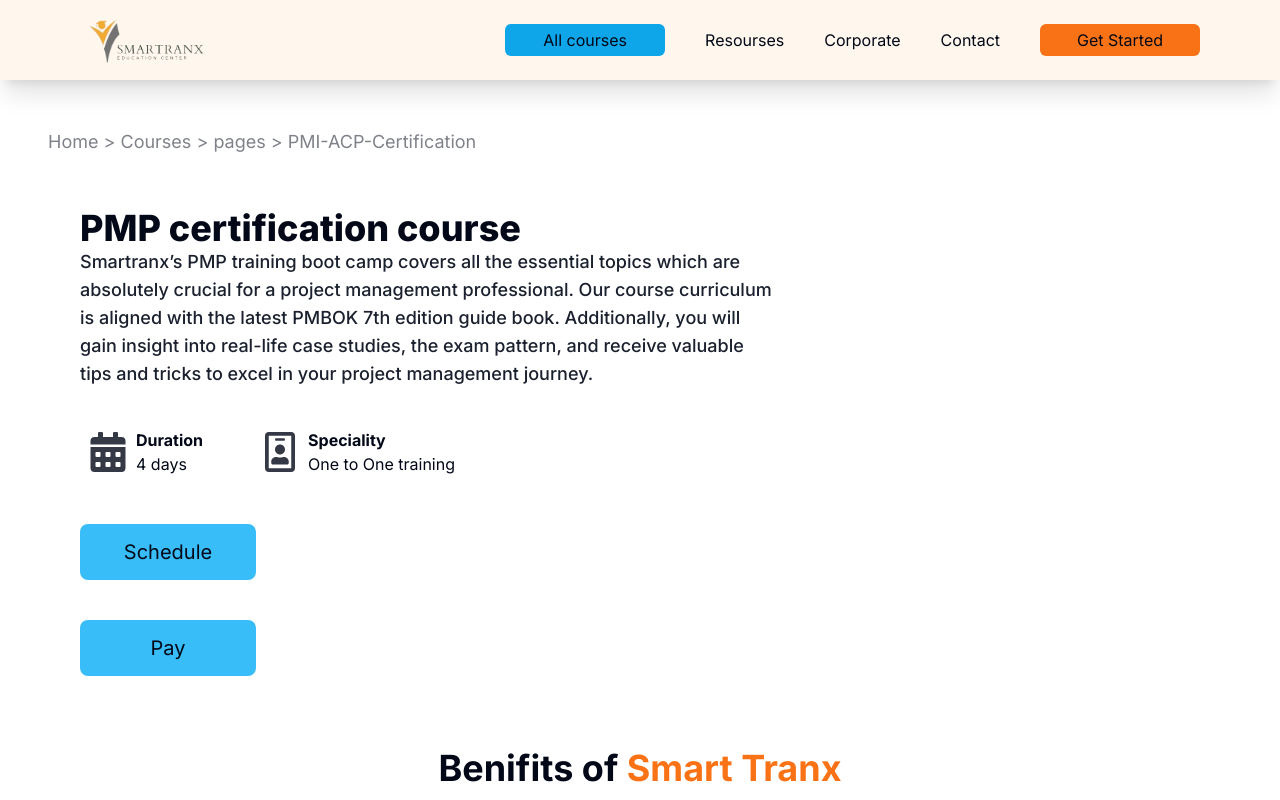
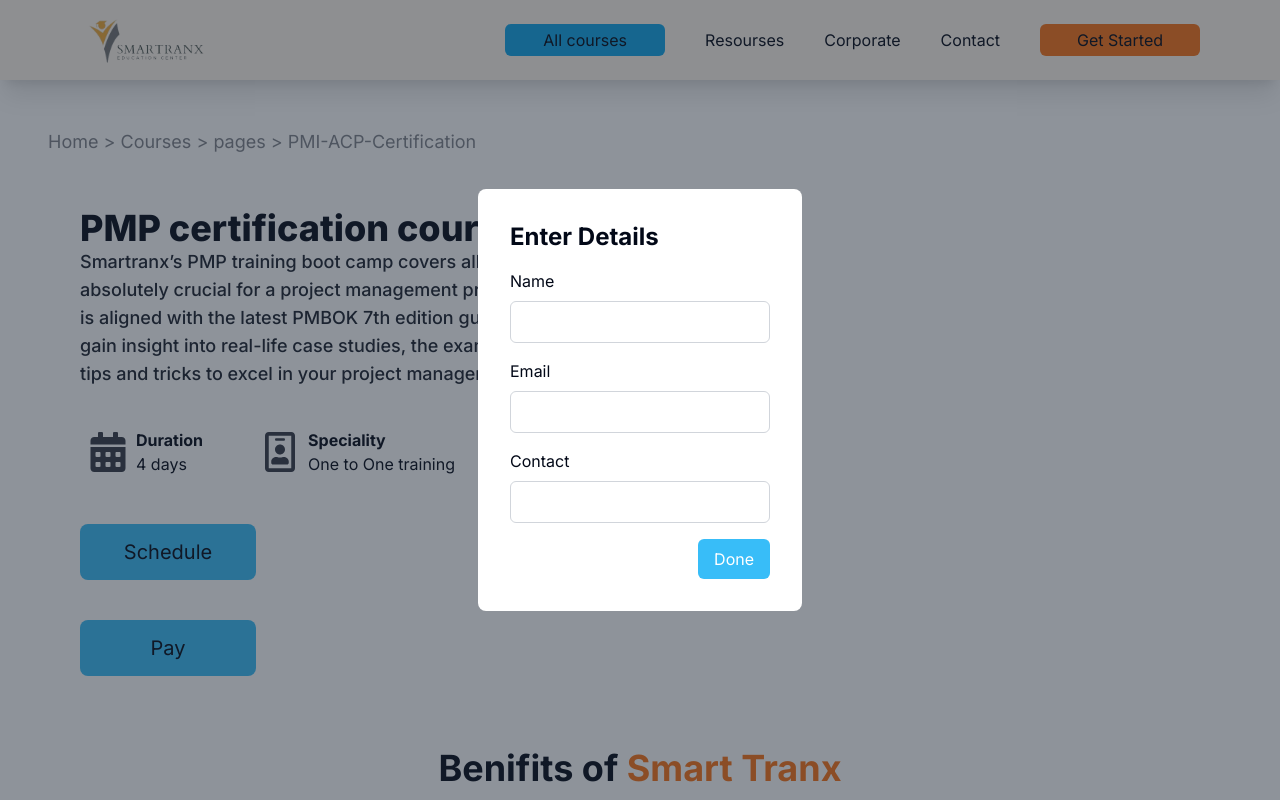
Before and after one commit to speedhs/smart_tranx, a Next.js app: page /Home/Courses/pages/PMI-ACP-Certification in a window 1280 px wide. Both pictures are taken after a click on the button "Schedule". Shown: the top 800 px of the page. Built offline with nearby package versions, Linux system fonts and the light colour scheme; no server answers.

Commit message:
Added details section for payment
Co-Authored-By: Harsh Srivastava <64911433+speedhs@users.noreply.github.com>

```diff
--- a/app/(root)/(routes)/Home/Courses/pages/PMI-ACP-Certification/page.tsx
+++ b/app/(root)/(routes)/Home/Courses/pages/PMI-ACP-Certification/page.tsx
@@ -1,5 +1,4 @@
 "use client";
-
 import React, { useState, useEffect, useRef } from "react";
 import { usePathname } from "next/navigation";
 import { FaCalendarAlt, FaRegIdBadge } from "react-icons/fa";
@@ -16,17 +15,19 @@ import main from "../../api/RazorPay";
 import axios from 'axios';
 import Razorpay from "razorpay";
 
-
 const Page = () => {
-
-  console.log("haha on page")
   const [order, setOrder] = useState<any>(null);
-
   const [order_id, setOrderId] = useState<any>("");
   const [amount, setAmount] = useState<any>(0);
+  const [prefillValues, setPrefillValues] = useState<any>({
+    name: "",
+    email: "",
+    contact: ""
+  });
+  const [isDialogOpen, setIsDialogOpen] = useState(false);
+
   const createOrder = async () => {
       try {
-        console.log("try client mai gaya")
           var amount = 1000
           var currency = "INR"
           var receipt = "receipt#1"
@@ -35,7 +36,6 @@ const Page = () => {
               currency,
               receipt
           });
-          console.log(response.data)
           setAmount(response.data.amount)
           setOrderId(response.data.id)
           setOrder(response.data);
@@ -43,7 +43,9 @@ const Page = () => {
           console.error('Error creating order:', error);
       }
   };
+
   const payment = async () => {
+    try {
       var script = document.createElement('script');
     script.src = 'https://checkout.razorpay.com/v1/checkout.js';
     document.head.appendChild(script);
@@ -56,11 +58,11 @@ const Page = () => {
         "description": "Test Transaction",
         "image": "https://logos.flamingtext.com/Word-Logos/any-design-sketch-name.png",
         "order_id": order_id, // This is a sample Order ID. Pass the `id` obtained in the response of Step 1
-      "callback_url": "http://localhost:8000/api/handle-payment",
+        "callback_url": "http://localhost:8000/api/",
         "prefill": { // We recommend using the prefill parameter to auto-fill customer's contact information especially their phone number
-          "name": "Harsh", // Your customer's name
-          "email": "harsh@gmail.com",
-          "contact": "9000090000" // Provide the customer's phone number for better conversion rates
+            "name": prefillValues.name, // Your customer's name
+            "email": prefillValues.email,
+            "contact": prefillValues.contact // Provide the customer's phone number for better conversion rates
         },
         "notes": {
             "address": "Razorpay Corporate Office"
@@ -70,10 +72,30 @@ const Page = () => {
         }
       };
 
-  // Create a new instance of Razorpay with the defined options
       const rzp1 = new (window as any).Razorpay(options);
       rzp1.open();
+    } catch (error) {
+      console.error('Error during payment:', error);
+    }
   };
+
+  const openDialog = () => {
+    setIsDialogOpen(true);
+    createOrder()
+  };
+
+  const closeDialog = () => {
+    setIsDialogOpen(false);
+  };
+
+  const handleInputChange = (e: React.ChangeEvent<HTMLInputElement>) => {
+    const { name, value } = e.target;
+    setPrefillValues(prevState => ({
+      ...prevState,
+      [name]: value
+    }));
+  };
+
   const path = usePathname();
   const pathSegments = path.split("/").filter((segment) => segment);
 
@@ -145,13 +167,10 @@ const Page = () => {
                 </div>
               </div>
             </div>
-            <button className="w-auto max-w-44 h-auto bg-sky-400 mt-10 min-h-14 rounded-lg p-1" onClick={createOrder}>
-
+            <button className="w-auto max-w-44 h-auto bg-sky-400 mt-10 min-h-14 rounded-lg p-1" onClick={openDialog}>
               <h1 className="text-xl font-normal">Schedule</h1>
             </button>
-
             <button className="w-auto max-w-44 h-auto bg-sky-400 mt-10 min-h-14 rounded-lg p-1" onClick={payment}>
-
               <h1 className="text-xl font-normal">Pay</h1>
             </button>
           </div>
@@ -171,12 +190,6 @@ const Page = () => {
         </div>
         <div ref={sectionRef} className="flex ">
           <Section selectedSection={selectedSection} />
-          {/* <div className="sticky top-0 right-0 mt-14">
-            <SheduleForm
-              title="Project Management Techniques certification training"
-              duration="4 days"
-            />
-          </div> */}
           <div
             ref={formRef}
             className={`fixed top-0 right-0 mt-14 ml-14 ${
@@ -188,6 +201,31 @@ const Page = () => {
         </div>
         <Contactus_card />
       </div>
+      {/* Dialog */}
+      {isDialogOpen && (
+        <div className="fixed top-0 left-0 w-full h-full bg-gray-800 bg-opacity-50 flex justify-center items-center z-50">
+          <div className="bg-white p-8 rounded-lg">
+            <h2 className="text-2xl font-bold mb-4">Enter Details</h2>
+            <form>
+              <div className="mb-4">
+                <label htmlFor="name" className="block mb-2">Name</label>
+                <input type="text" id="name" name="name" value={prefillValues.name} onChange={handleInputChange} className="w-full border border-gray-300 rounded-md px-3 py-2" />
+              </div>
+              <div className="mb-4">
+                <label htmlFor="email" className="block mb-2">Email</label>
+                <input type="email" id="email" name="email" value={prefillValues.email} onChange={handleInputChange} className="w-full border border-gray-300 rounded-md px-3 py-2" />
+              </div>
+              <div className="mb-4">
+                <label htmlFor="contact" className="block mb-2">Contact</label>
+                <input type="text" id="contact" name="contact" value={prefillValues.contact} onChange={handleInputChange} className="w-full border border-gray-300 rounded-md px-3 py-2" />
+              </div>
+              <div className="text-right">
+                <button type="button" onClick={closeDialog} className="px-4 py-2 bg-sky-400 text-white rounded-md">Done</button>
+              </div>
+            </form>
+          </div>
+        </div>
+      )}
     </div>
   );
 };
@@ -223,10 +261,6 @@ const Section = ({ selectedSection }: any) => {
   return (
     <div>
       {contentMap[selectedSection]}
-      {/* <Overview />
-    <Keyfeatures />
-    <Courseagenda />
-    <Faq /> */}
     </div>
   );
 };
```
Also changed, not shown: 1 other file (tests, documents, lock files or other folders). Lines whose indentation alone changed are shown as unchanged.
